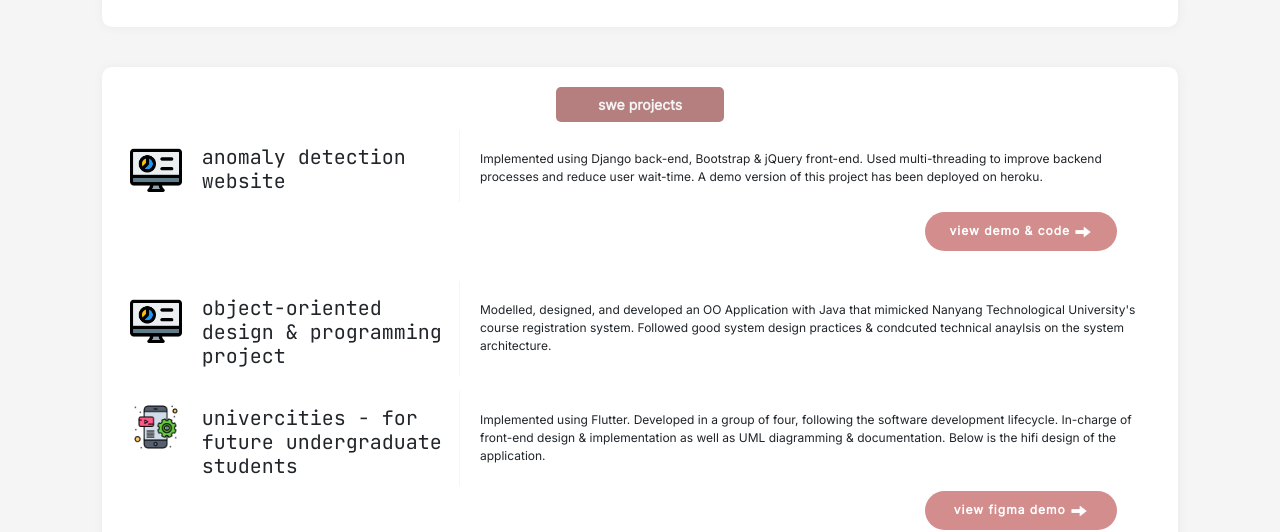
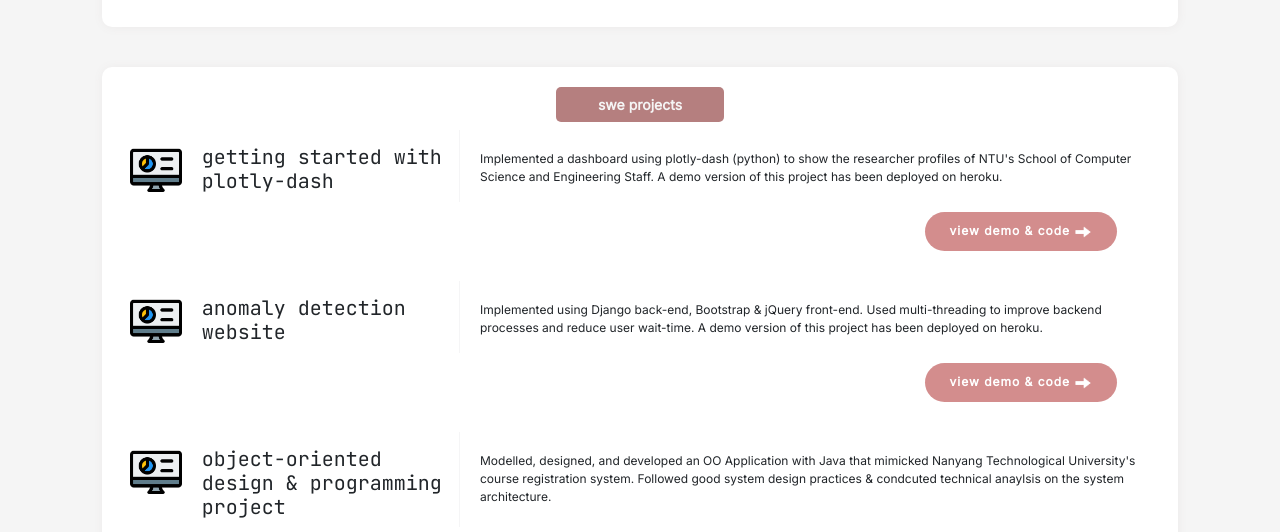
Before and after one commit to meowster99/meowster99.github.io, a website: page index.html in a window 1280 px wide. Shown: the part 1347-1879 px from the top of the page. Drawn offline with Linux system fonts and the light colour scheme; files whose address does not match are found by name.

Commit message:
update with new project

```diff
--- a/index.html
+++ b/index.html
@@ -226,6 +226,28 @@
                             <img src="static/assets/webapp-logo.png" height="52">
                         </div>
                         <div class="col-9">
+                            <h3> getting started with plotly-dash </h3>
+                        </div>
+                    </div>
+                </div>
+                <div class="col-12 col-md-8 body-content">
+                    <div class="row">
+                        <p>Implemented a dashboard using plotly-dash (python) to show the researcher profiles of NTU's School of Computer Science and Engineering Staff.
+                            A demo version of this project has been deployed on heroku.
+                        </p>
+                    </div>
+                    <div class="row button-row">
+                        <a class="action-button-download-light" href="https://scse-dashboard.herokuapp.com/" target="_blank">view demo & code  <img src="static/assets/arrow.png" height="18"></a>
+                    </div>
+                </div>
+            </div>
+            <div class="row align-self-center">
+                <div class="col-12 col-md-4">
+                    <div class="row first">
+                        <div class="col-3 header-icon">
+                            <img src="static/assets/webapp-logo.png" height="52">
+                        </div>
+                        <div class="col-9">
                             <h3> anomaly detection website </h3>
                         </div>
                     </div>
```
